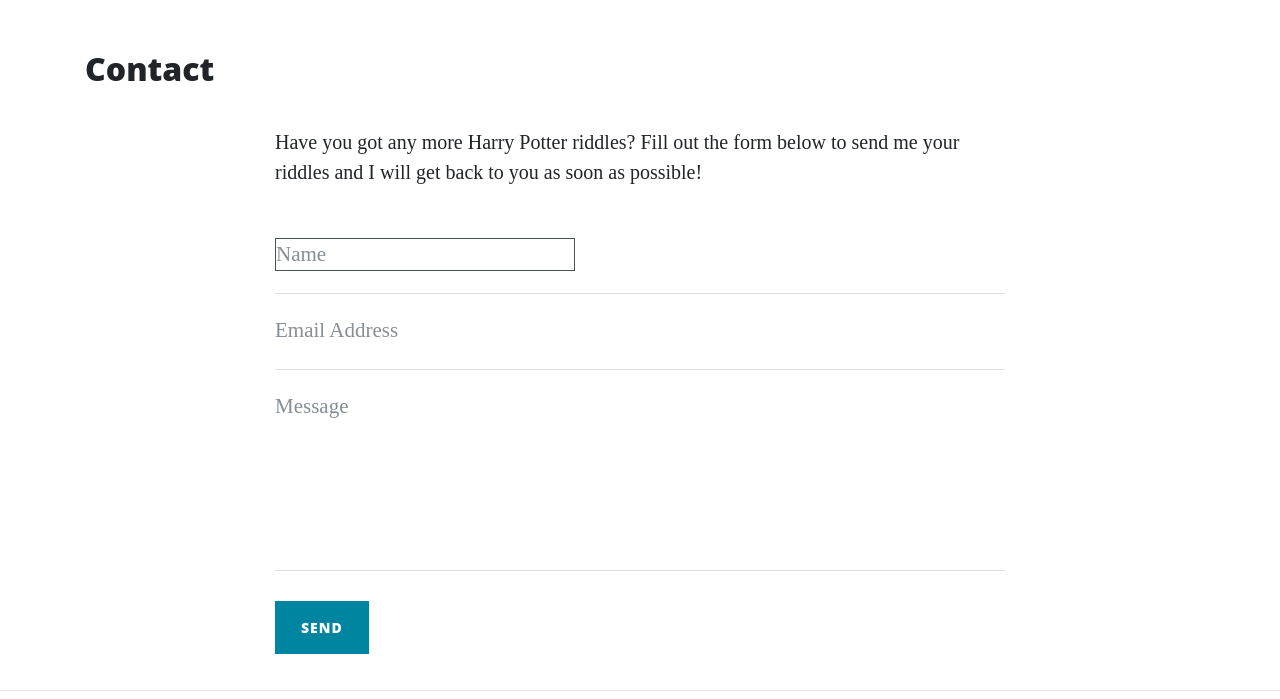
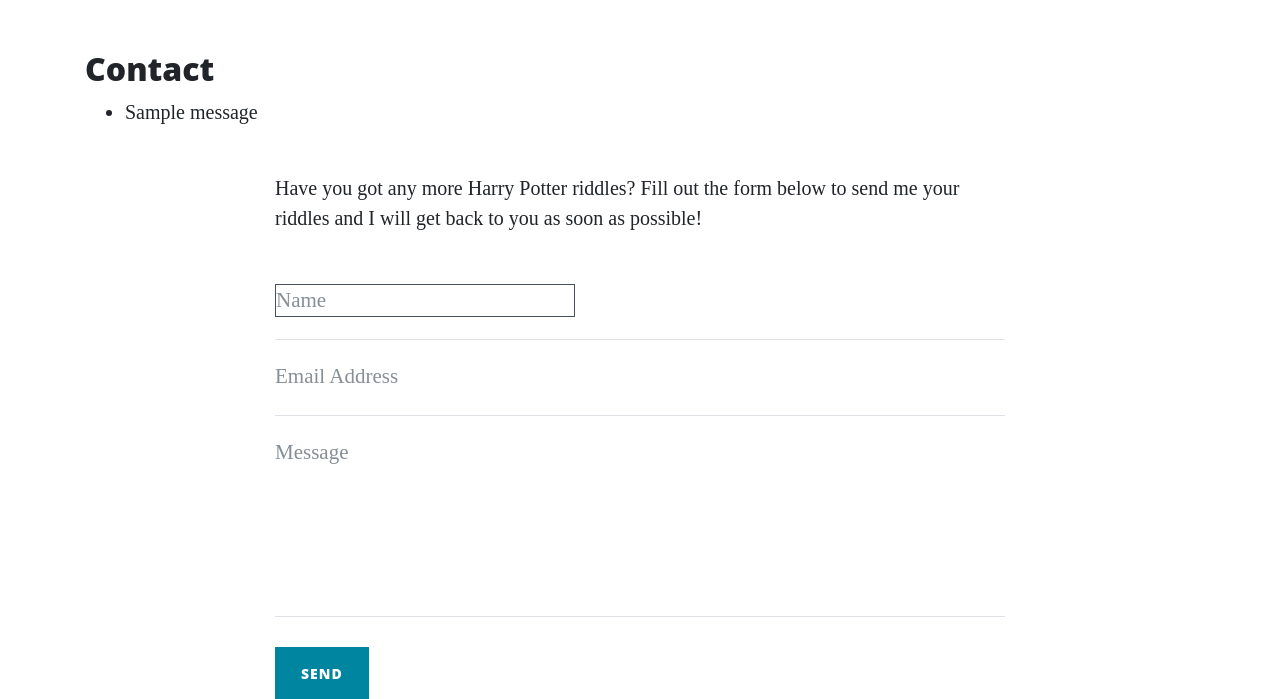
Before and after one commit to ciaranm-2018/practical-python-milestone, a Flask app: page /contact in a window 1280 px wide. Shown: the part 532-1231 px from the top of the page. Run offline with Flask 2, Linux system fonts and the light colour scheme; one stand-in notice (Sample message) is shown; some libraries are stand-ins or nearby versions.

Commit message:
updated contact page

```diff
--- a/data/records.txt
+++ b/data/records.txt
@@ -5,3 +5,4 @@ harry,5,2018-09-18 13:47:07.245585
 joe,3,2018-09-18 16:57:54.677517
 ciaran,5,2018-09-18 18:21:43.463031
 shannon,4,2018-09-19 19:12:19.421271
+test,5,2018-09-20 16:59:05.098110
--- a/run.py
+++ b/run.py
@@ -178,9 +178,9 @@ def contact():
         with app.app_context():
             msg = Message('Hello', sender='c.mitch2018@yahoo.com',recipients=['c.mitch2018@yahoo.com'])
         mail.send(msg)
-        flash("Thanks {{name}}, your message has been sent!")
+        flash("Thanks, your message has been sent!")
     return render_template("contact.html", page_heading="Contact")
 
 
 if __name__ == '__main__':
-    app.run(host=os.environ.get('IP'), port=int(os.environ.get('PORT')),debug=True)
+    app.run(host=os.environ.get('IP'), port=int(os.environ.get('PORT')), debug=True)
--- a/templates/contact.html
+++ b/templates/contact.html
@@ -1,7 +1,15 @@
 {% extends 'base.html' %} {% block content %}
 
 <h2>{{ page_heading }}</h2>
-
+{% with messages = get_flashed_messages() %}
+  {% if messages %}
+    <ul class=flashes>
+    {% for message in messages %}
+      <li>{{ message }}</li>
+    {% endfor %}
+    </ul>
+  {% endif %}
+{% endwith %}{% block body %}{% endblock %}
 <div class="row">
         <div class="col-lg-8 col-md-10 mx-auto">
           <p>Have you got any more Harry Potter riddles? Fill out the form below to send me your riddles and I will get back to you as soon as possible!</p>
```
